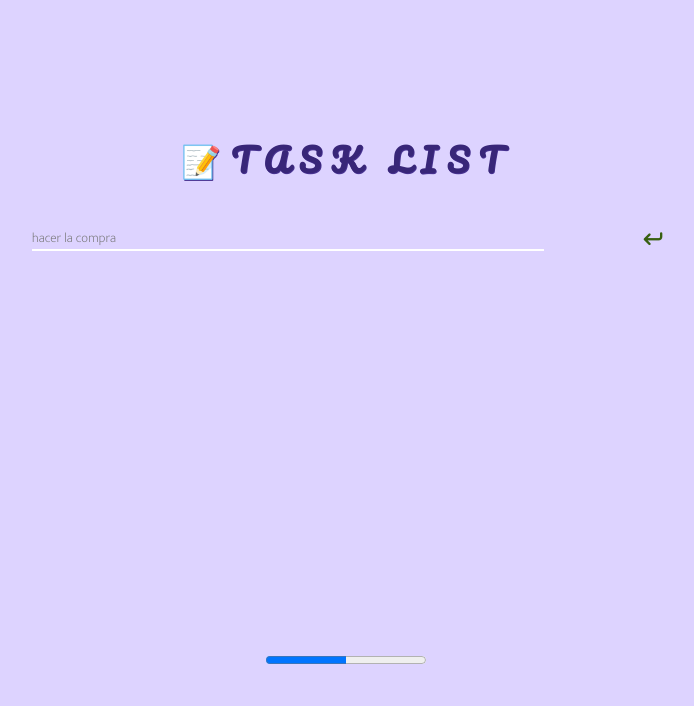
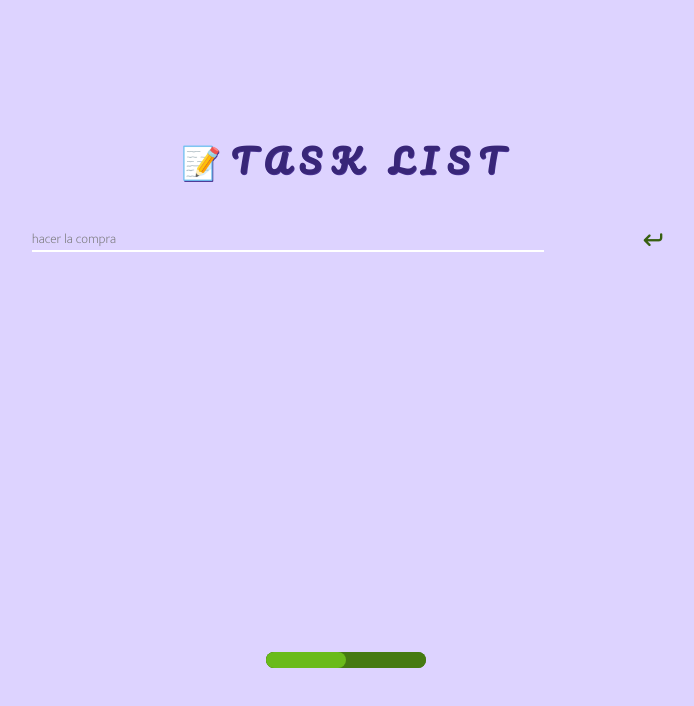
Before and after one commit to kiyoLite/Task-List, a plain HTML site: page index.html in a window 1280 px wide. Shown: the whole page, without its empty margins (294-988 px from the left). Drawn offline with Linux system fonts and the light colour scheme.

Commit message:
[Style🎨] Add styles to section progress
Delete default style to progress label, and add color-related palette color.
Modify font family for 'p' label to combine with the web.

```diff
--- a/style.css
+++ b/style.css
@@ -78,8 +78,10 @@ button {
 #lista {
     width: 80%;
     position: relative;
-    height: 40%;
+    height: 40vh;
     overflow-y: auto;
+    display: flex;
+    justify-content: center;
 }
 
 
@@ -101,7 +103,14 @@ button {
 li {
     list-style: none;
     margin: 10px 0px;
+    display: flex;
+    justify-content: center;
 
+}
+
+ul {
+
+    width: 80%;
 }
 
 label {
@@ -138,15 +147,43 @@ input[type="checkbox"]:checked+label::before {
 }
 
 
-#barra {
-    display: absolute;
-}
+
 
 
 
 /*barra de progreso */
+#barra {
+    width: 80%;
+    display: flex;
+    justify-content: center;
+}
+
 p {
     font-family: 'Mukta', sans-serif;
     font-weight: 900;
     letter-spacing: 5px;
 }
+
+progress {
+    accent-color: #6abb1a;
+    background-color: #457a11;
+    appearance: none;
+
+    max-width: 100%;
+    border-radius: 2em;
+
+}
+
+progress::-webkit-progress-bar {
+    background-color: #457a11;
+    border-radius: 2em;
+
+
+}
+
+progress::-webkit-progress-value {
+    border-radius: 2em;
+    background-color: #6abb1a;
+    ;
+
+}
```
